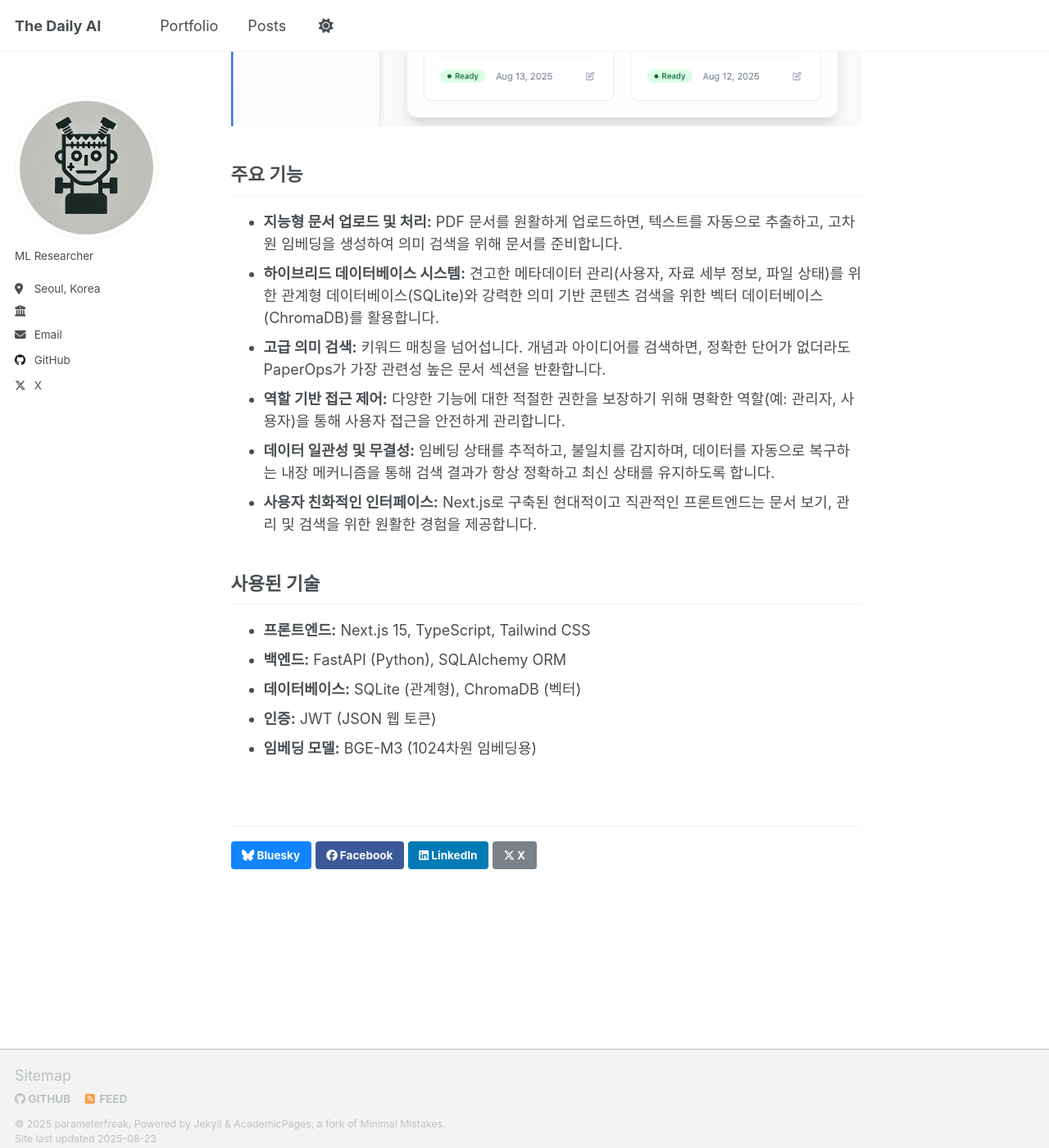
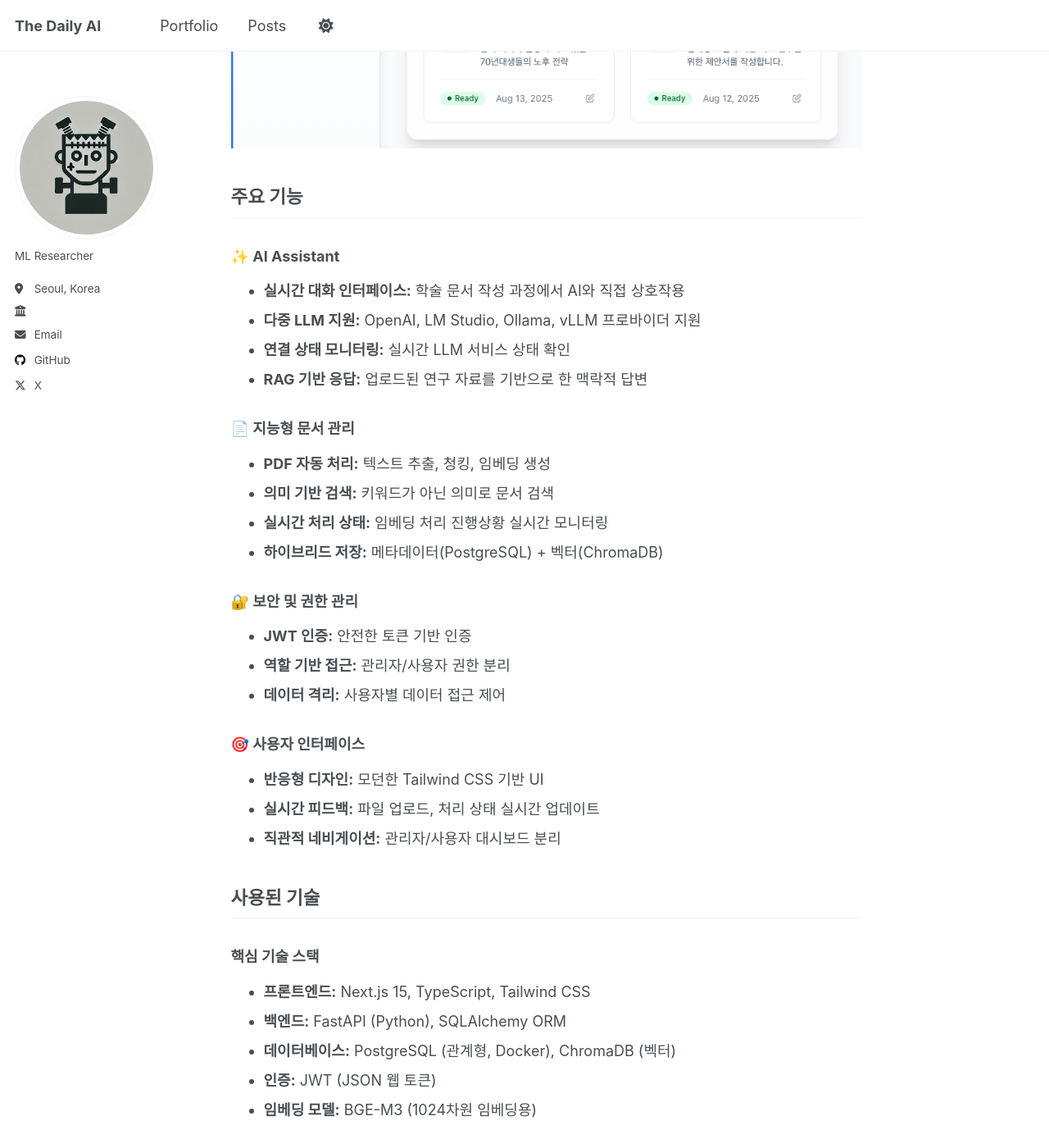
Before and after one commit to parameterfreak/parameterfreak.github.io, a Jekyll site: the page built from _portfolio/paperops.md, in a window 1280 px wide and 1400 px high, scrolled down 785 px. Shown: the whole window at 82% size. Built offline with Jekyll 4.4.1, drawn with Linux system fonts in a browser that asks for light colours; a script that is not in the unit is left out; some of the changed text lies outside the part shown.

Commit message:
Update paperops.md

```diff
--- a/_portfolio/paperops.md
+++ b/_portfolio/paperops.md
@@ -6,23 +6,51 @@ collection: portfolio
 
 ## 목적
 
-PaperOps는 문서와 자료를 효율적으로 정리, 검색 및 상호 작용할 수 있도록 설계된 포괄적인 정보 관리 및 의미 검색 플랫폼입니다. 하이브리드 데이터베이스 접근 방식을 활용하여 기존의 메타데이터 관리와 고급 AI 기반 의미 검색 기능을 결합함으로써, 사용자는 키워드뿐만 아니라 콘텐츠의 의미와 맥락을 통해 정보를 찾을 수 있습니다.
+PaperOps는 AI 기반 지능형 문서 작성 및 연구 자료 분석 플랫폼입니다. RAG(Retrieval-Augmented Generation) 기반의 의미 검색과 다중 LLM 프로바이더 지원을 통해 연구자, 작가, 비즈니스 전문가 등이 다양한 형식의 전문 문서를 효율적으로 작성하고 연구 자료를 분석할 수 있도록 돕습니다. 관계형 데이터베이스와 벡터 데이터베이스를 결합한 하이브리드 구조로 정확한 메타데이터 관리와 강력한 의미 기반 검색을 동시에 지원합니다.
 
 ![PaperOps 메인 화면](/images/portfolio/thumbnail.png)
 
 ## 주요 기능
 
-*   **지능형 문서 업로드 및 처리:** PDF 문서를 원활하게 업로드하면, 텍스트를 자동으로 추출하고, 고차원 임베딩을 생성하여 의미 검색을 위해 문서를 준비합니다.
-*   **하이브리드 데이터베이스 시스템:** 견고한 메타데이터 관리(사용자, 자료 세부 정보, 파일 상태)를 위한 관계형 데이터베이스(SQLite)와 강력한 의미 기반 콘텐츠 검색을 위한 벡터 데이터베이스(ChromaDB)를 활용합니다.
-*   **고급 의미 검색:** 키워드 매칭을 넘어섭니다. 개념과 아이디어를 검색하면, 정확한 단어가 없더라도 PaperOps가 가장 관련성 높은 문서 섹션을 반환합니다.
-*   **역할 기반 접근 제어:** 다양한 기능에 대한 적절한 권한을 보장하기 위해 명확한 역할(예: 관리자, 사용자)을 통해 사용자 접근을 안전하게 관리합니다.
-*   **데이터 일관성 및 무결성:** 임베딩 상태를 추적하고, 불일치를 감지하며, 데이터를 자동으로 복구하는 내장 메커니즘을 통해 검색 결과가 항상 정확하고 최신 상태를 유지하도록 합니다.
-*   **사용자 친화적인 인터페이스:** Next.js로 구축된 현대적이고 직관적인 프론트엔드는 문서 보기, 관리 및 검색을 위한 원활한 경험을 제공합니다.
+### ✨ AI Assistant
+*   **실시간 대화 인터페이스:** 학술 문서 작성 과정에서 AI와 직접 상호작용
+*   **다중 LLM 지원:** OpenAI, LM Studio, Ollama, vLLM 프로바이더 지원
+*   **연결 상태 모니터링:** 실시간 LLM 서비스 상태 확인
+*   **RAG 기반 응답:** 업로드된 연구 자료를 기반으로 한 맥락적 답변
+
+### 📄 지능형 문서 관리
+*   **PDF 자동 처리:** 텍스트 추출, 청킹, 임베딩 생성
+*   **의미 기반 검색:** 키워드가 아닌 의미로 문서 검색
+*   **실시간 처리 상태:** 임베딩 처리 진행상황 실시간 모니터링
+*   **하이브리드 저장:** 메타데이터(PostgreSQL) + 벡터(ChromaDB)
+
+### 🔐 보안 및 권한 관리
+*   **JWT 인증:** 안전한 토큰 기반 인증
+*   **역할 기반 접근:** 관리자/사용자 권한 분리
+*   **데이터 격리:** 사용자별 데이터 접근 제어
+
+### 🎯 사용자 인터페이스
+*   **반응형 디자인:** 모던한 Tailwind CSS 기반 UI
+*   **실시간 피드백:** 파일 업로드, 처리 상태 실시간 업데이트
+*   **직관적 네비게이션:** 관리자/사용자 대시보드 분리
 
 ## 사용된 기술
 
+### 핵심 기술 스택
 *   **프론트엔드:** Next.js 15, TypeScript, Tailwind CSS
 *   **백엔드:** FastAPI (Python), SQLAlchemy ORM
-*   **데이터베이스:** SQLite (관계형), ChromaDB (벡터)
+*   **데이터베이스:** PostgreSQL (관계형, Docker), ChromaDB (벡터)
 *   **인증:** JWT (JSON 웹 토큰)
 *   **임베딩 모델:** BGE-M3 (1024차원 임베딩용)
+
+### LLM 프로바이더
+*   **OpenAI:** GPT-4o, Function Calling, Vision API
+*   **LM Studio:** 로컬 모델 실행, LoRA 지원
+*   **Ollama:** 경량 로컬 LLM 프레임워크
+*   **vLLM:** 고성능 추론 서버 (향후 지원)
+
+### 개발 도구
+*   **개발 환경:** Docker Compose, 가상환경
+*   **API 문서:** FastAPI 자동 문서화 (Swagger UI)
+*   **버전 관리:** Git, GitHub
+*   **모니터링:** 실시간 상태 확인, 일관성 검사 도구
```
